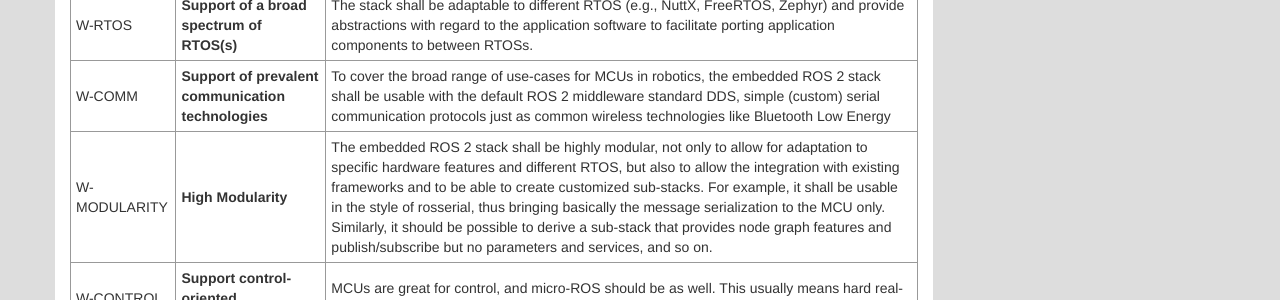
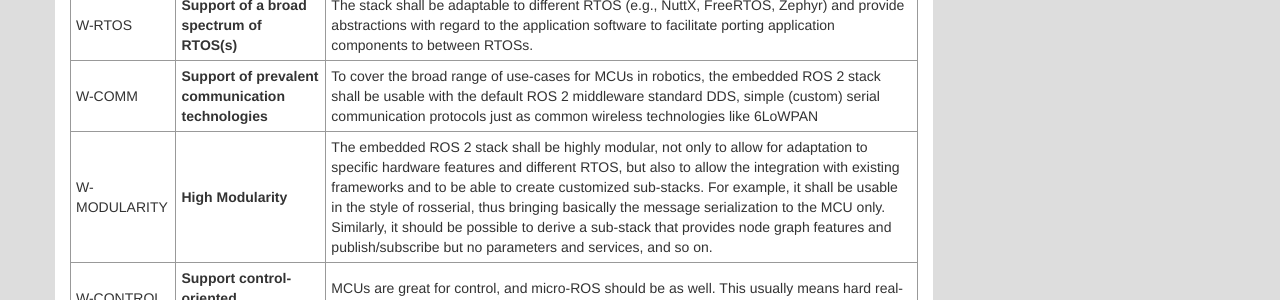
Before and after one commit to ros2/design, a Jekyll site: the page built from articles/embedded.md, in a window 1280 px wide and 900 px high, scrolled down 584 px. Shown: the part 192-492 px from the top of the window. Built offline with Jekyll 4.4.1, drawn with Linux system fonts in a browser that asks for light colours; nearby versions of some CDN libraries.

Commit message:
BLE is beyond our scope, I'd suggest to mention 6LoWPAN instead

```diff
--- a/articles/embedded.md
+++ b/articles/embedded.md
@@ -31,7 +31,7 @@
 | W-PORTABILITY | **Portability of ROS 2-based software** | The embedded ROS 2 stack shall resemble or directly use the ROS 2 API -- more precisely the rclcpp API -- to facilitate porting standard ROS 2 nodes to MCUs. |
 | W-DEVICES | **Support of a broad spectrum of device classes** | The embedded ROS 2 stack shall support a broad range of MCU device classes, starting from a few tens kilobyte of RAM. |
 | W-RTOS | **Support of a broad spectrum of RTOS(s)** | The stack shall be adaptable to different RTOS (e.g., NuttX, FreeRTOS, Zephyr) and provide abstractions with regard to the application software to facilitate porting application components to between RTOSs.|
-| W-COMM | **Support of prevalent communication technologies** | To cover the broad range of use-cases for MCUs in robotics, the embedded ROS 2 stack shall be usable with the default ROS 2 middleware standard DDS, simple (custom) serial communication protocols just as common wireless technologies like Bluetooth Low Energy |
+| W-COMM | **Support of prevalent communication technologies** | To cover the broad range of use-cases for MCUs in robotics, the embedded ROS 2 stack shall be usable with the default ROS 2 middleware standard DDS, simple (custom) serial communication protocols just as common wireless technologies like 6LoWPAN |
 | W-MODULARITY | **High Modularity** | The embedded ROS 2 stack shall be highly modular, not only to allow for adaptation to specific hardware features and different RTOS, but also to allow the integration with existing frameworks and to be able to create customized sub-stacks. For example, it shall be usable in the style of rosserial, thus bringing basically the message serialization to the MCU only. Similarly, it should be possible to derive a sub-stack that provides node graph features and publish/subscribe but no parameters and services, and so on. |
 | W-CONTROL | **Support control-oriented applications**  | MCUs are great for control, and micro-ROS should be as well. This usually means hard real-time performance with low jitter and small response times. |
 | W-POWER | **Make low-power modes possible** | MCUs are often used in battery-powered applications, and/or in applications with a large amount of standby time. Therefore, the stack should make it easily possible to save power. |
```
